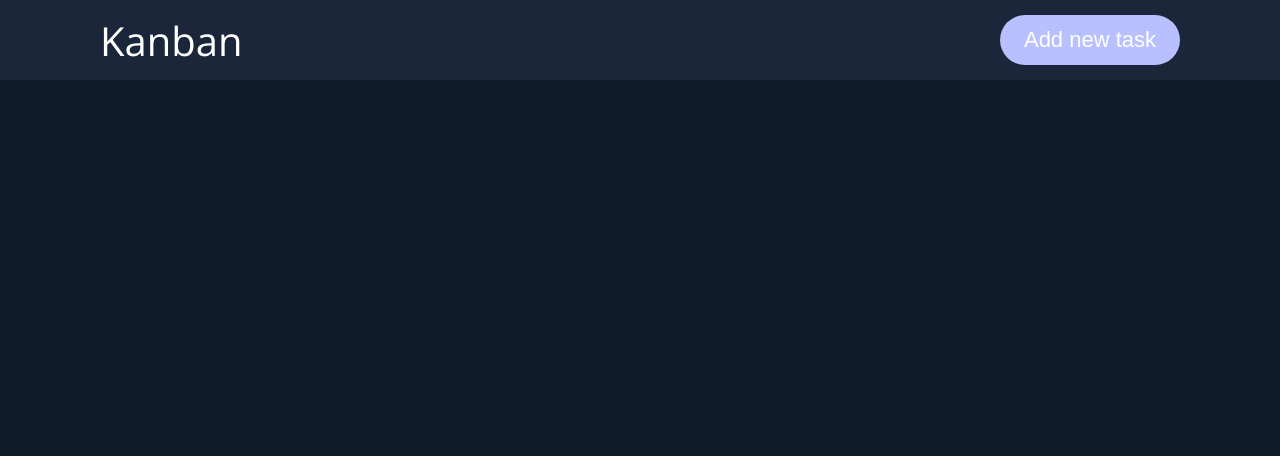
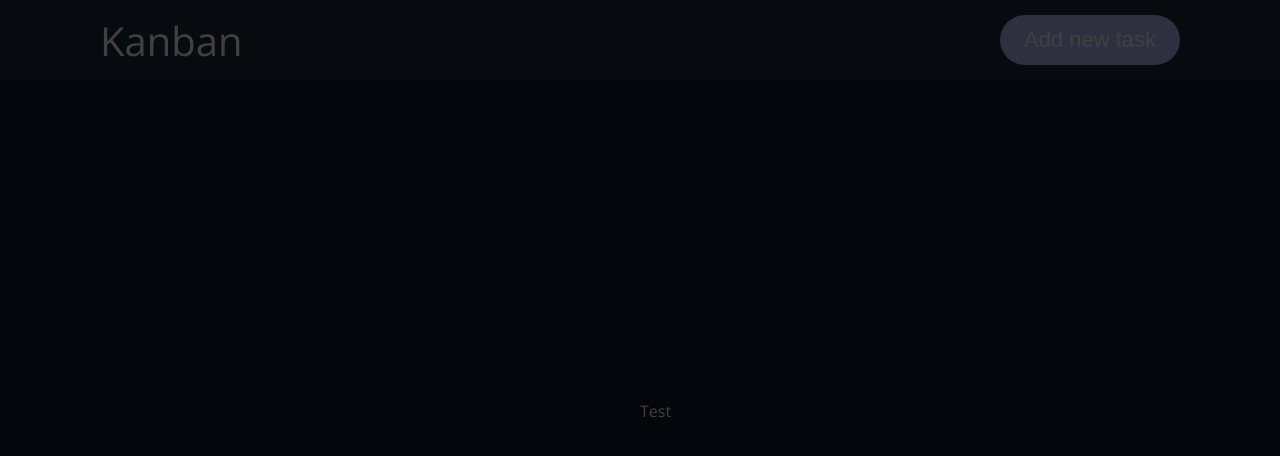
Before and after one commit to FilipKrz03/kanban-board-app-ts, a React (Create React App) app: page / in a window 1280 px wide. Both pictures are taken after a click on the button "Add new task". Shown: the top 456 px of the page. Built offline with nearby package versions, Linux system fonts and the light colour scheme.

Commit message:
Modal UI component is working

```diff
--- a/src/Components/Header/Header.tsx
+++ b/src/Components/Header/Header.tsx
@@ -1,11 +1,24 @@
 import classes from './Header.module.scss';
+import Modal from '../UI/Modal';
+import { useState } from 'react';
 
 const Header = () => {
+
+    const [isFormActive , setIsFormActive] = useState(false);
+
+    const closeModalHandler = () => {
+        setIsFormActive(false);
+    }
+
+    const openModalHandler = () => {
+        setIsFormActive(true);
+    }
 
     return(
         <header className={classes.header}>
             <span>Kanban</span>
-            <button className={classes.adder}>Add new task</button>
+            <button className={classes.adder} onClick={openModalHandler}>Add new task</button>
+            {isFormActive && <Modal onClose={closeModalHandler}>Test</Modal>}
         </header>
     )
 
--- a/src/Components/UI/Modal.module.scss
+++ b/src/Components/UI/Modal.module.scss
@@ -0,0 +1,16 @@
+.backdrop {
+    position: fixed;
+    top: 0;
+    left: 0;
+    width: 100%;
+    height: 100vh;
+    z-index: 20;
+    background-color: rgba(0, 0, 0, 0.75);
+  }
+
+  .modal{
+    position: fixed;
+    top: 50%;
+    left: 50%;
+    z-index: 10;
+  }
--- a/src/Components/UI/Modal.tsx
+++ b/src/Components/UI/Modal.tsx
@@ -1,35 +1,34 @@
-import React from 'react';
-import { createPortal } from 'react-dom';
-import Props from '../models/children';
-import classes from './Modal.module.scss';
+import React from "react";
+import { createPortal } from "react-dom";
+import Props from "../models/children";
+import classes from "./Modal.module.scss";
 
+const Backdrop: React.FC<{ onClose: () => void }> = (props) => {
+  return <div className={classes.backdrop} onClick={() => props.onClose()} />;
+};
 
+const ModalOverlay: React.FC<Props> = (props) => {
+  return <div className={classes.modal}>{props.children}</div>;
+};
 
-const Backdrop = () => {
-    return(
-        <div className={classes.backdrop}></div>
-    )
-}
+const portalEl = document.getElementById("overlays") as HTMLElement;
 
-
-const ModalOverlay:React.FC<Props> = (props) => {
-    return(
-    <div className={classes.modal}>
-        {props.children}
-    </div>
-    );
-}
-
-const portalEl = document.getElementById('overlays') as HTMLElement;
-
-
-const Modal = () => {
-    return(
-        <React.Fragment>
-            {createPortal(<Backdrop /> , portalEl)}
-            {createPortal(<ModalOverlay /> , portalEl)}
-        </React.Fragment>
-    )
-}
+const Modal: React.FC<{ onClose: () => void; children?: React.ReactNode }> = (
+  props
+) => {
+  return (
+    <React.Fragment>
+      {createPortal(
+        <Backdrop
+          onClose={() => {
+            props.onClose();
+          }}
+        />,
+        portalEl
+      )}
+      {createPortal(<ModalOverlay>{props.children}</ModalOverlay>, portalEl)}
+    </React.Fragment>
+  );
+};
 
 export default Modal;
```
